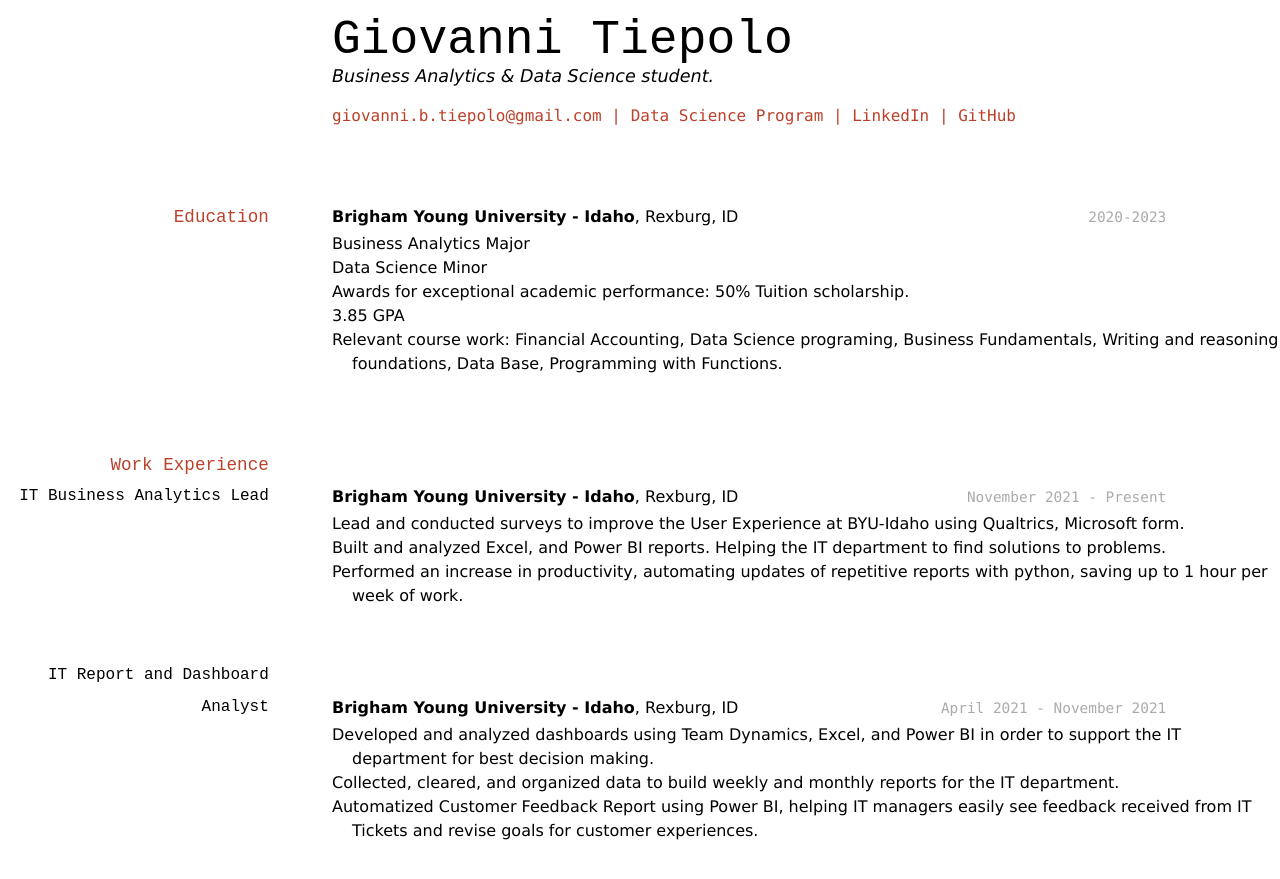
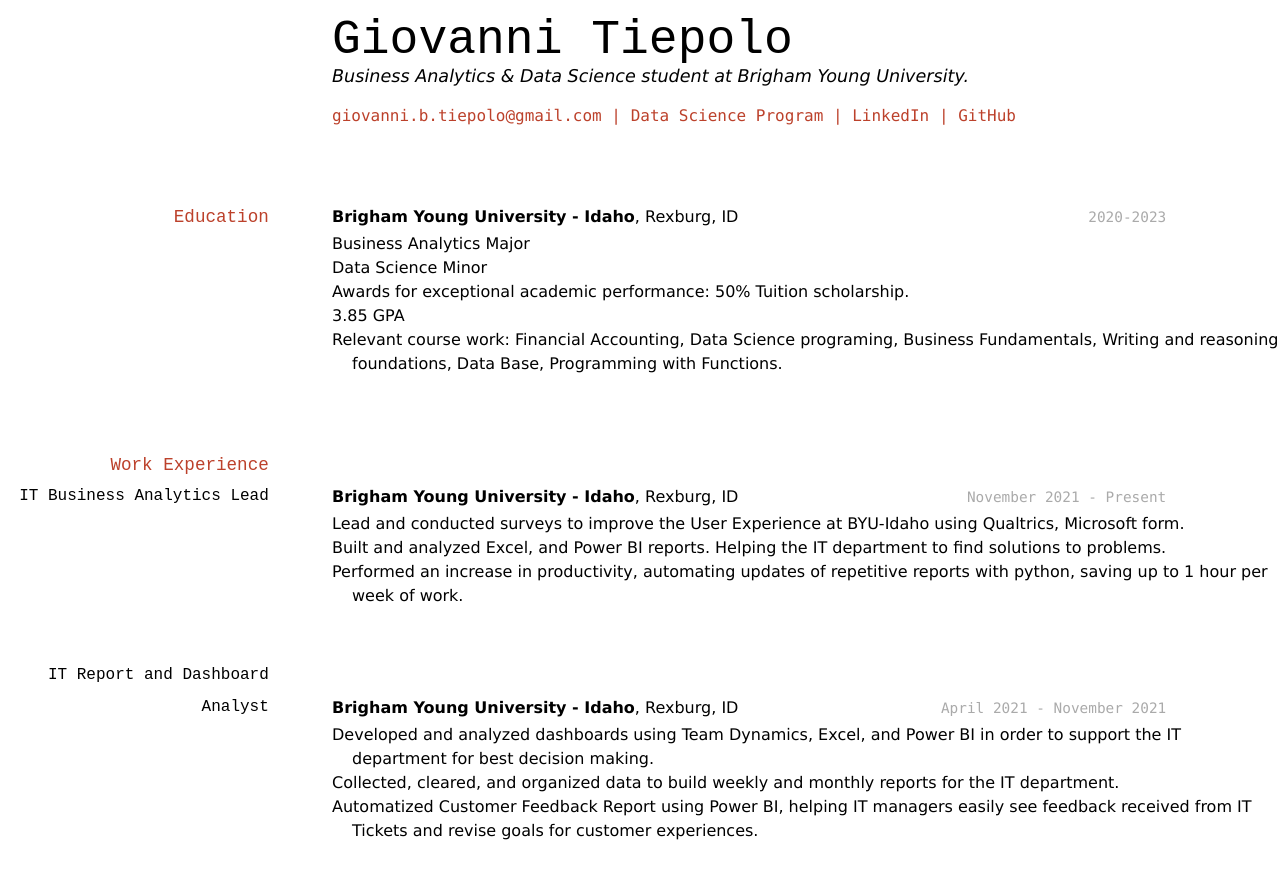
Before and after one commit to byuids-resumes/Tiepolo_Resume, a Jekyll site: the page built from docs/index.md, in a window 1280 px wide and 900 px high. Shown: the top 879 px of the window. Built offline with Jekyll 4.4.1, drawn with Linux system fonts in a browser that asks for light colours.

Commit message:
Updated index.md
See updates. I think you can tell where you are a student.

```diff
--- a/docs/index.md
+++ b/docs/index.md
@@ -3,7 +3,7 @@ layout: cv
 title: Giovanni Tiepolo's Resume
 ---
 # Giovanni Tiepolo
-Business Analytics & Data Science student.
+Business Analytics & Data Science student at Brigham Young University.
 
 <div id="webaddress">
 <a href="mailto:giovanni.b.tiepolo@gmail.com">giovanni.b.tiepolo@gmail.com</a>
```
